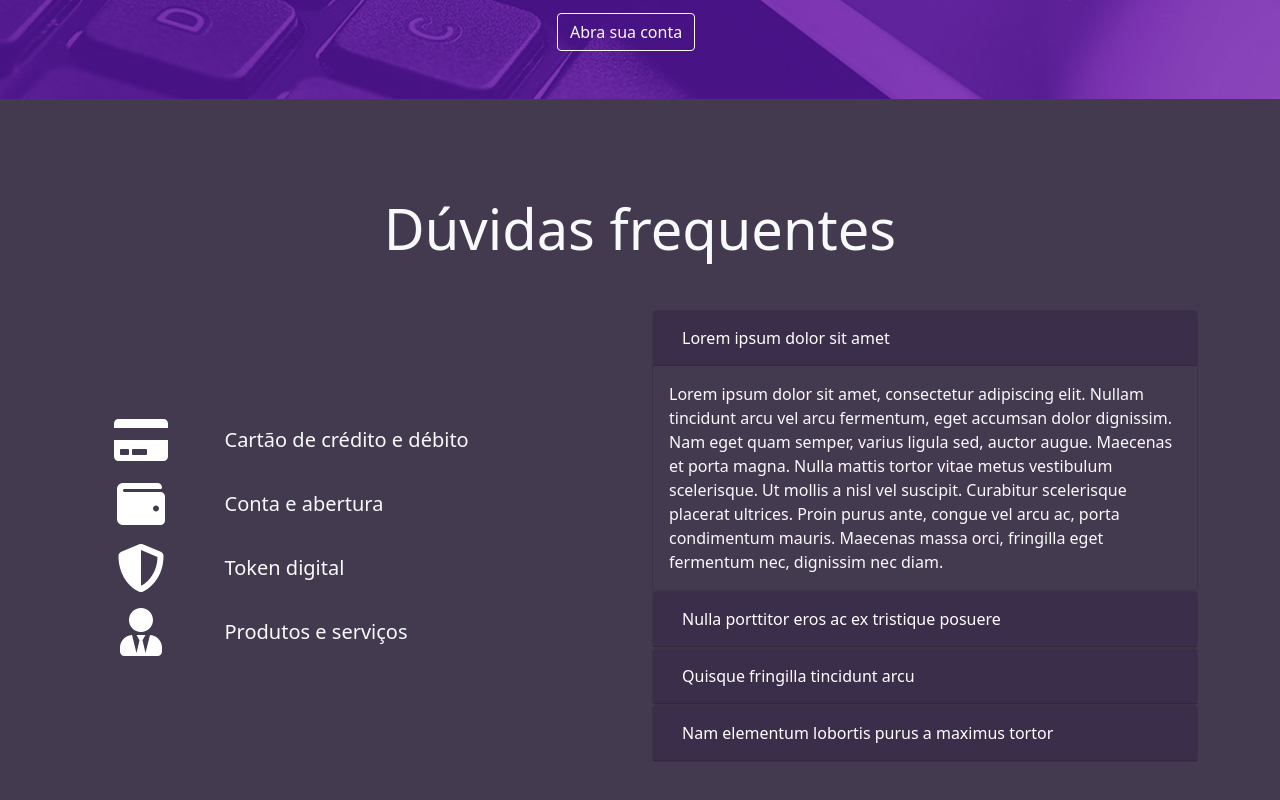
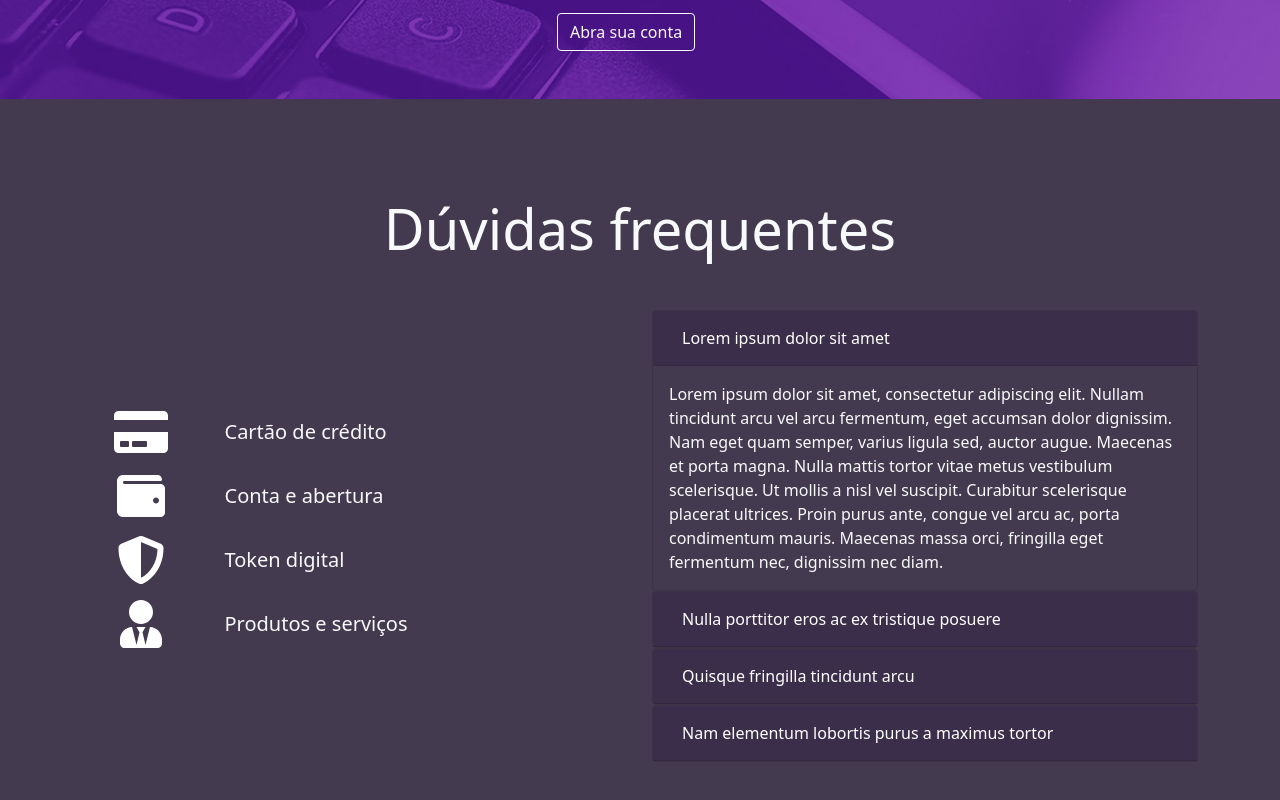
Before and after one commit to Lucashylario/magbank21, a React (Create React App) app: page / in a window 1280 px wide. Shown: the part 2410-3210 px from the top of the page. Built offline with nearby package versions, Linux system fonts and the light colour scheme.

Commit message:
códgo refatorado

```diff
--- a/src/components/Faq.js
+++ b/src/components/Faq.js
@@ -1,11 +1,19 @@
-import React from 'react';
+import React, { useState } from 'react';
 import { Container, Row, Col, Card, Accordion, Button } from 'react-bootstrap';
 import IconText from './IconText';
 import { FontAwesomeIcon } from '@fortawesome/react-fontawesome';
 import { faCreditCard, faWallet, faShieldAlt, faUserTie } from '@fortawesome/free-solid-svg-icons';
 import './Faq.scss';
 
-const Faq = () => (
+const Faq = () => {
+    const options = [
+        {icon: faCreditCard, text: 'Cartão de crédito'},
+        {icon: faWallet, text: 'Conta e abertura'},
+        {icon: faShieldAlt, text: 'Token digital'},
+        {icon: faUserTie, text: 'Produtos e serviços'},
+    ];
+
+    return (
     <section className='faq text-light'>
         <Container className='py-5'>
             <Row className='text-center'>
@@ -15,25 +23,17 @@ const Faq = () => (
             <Row className='d-flex align-items-center justify-items-center'>
                 <Col className='d-lg-none mb-5' xs={12}>
                     <Row>
-                        <Col className='d-flex justify-content-center'>
-                            <FontAwesomeIcon icon={faCreditCard} size='2x' color='#fff'/>
-                        </Col>
-                        <Col className='d-flex justify-content-center'>
-                            <FontAwesomeIcon icon={faWallet} size='2x' color='#fff'/>
-                        </Col>
-                        <Col className='d-flex justify-content-center'>
-                            <FontAwesomeIcon icon={faShieldAlt} size='2x' color='#fff'/>
-                        </Col>
-                        <Col className='d-flex justify-content-center'>
-                            <FontAwesomeIcon icon={faUserTie} size='2x' color='#fff'/>
-                        </Col>
+                        {options.map(({ icon }) => (
+                            <Col className='d-flex justify-content-center'>
+                                <FontAwesomeIcon icon={icon} size='2x' color='#fff'/>
+                            </Col>
+                        ))}
                     </Row>
                 </Col>
                 <Col className='d-none d-lg-block'>
-                    <IconText icon={faCreditCard} size={3} className='mb-3' textClassName='lead' color='#fff'>Cartão de crédito e débito</IconText>
-                    <IconText icon={faWallet} size={3} className='mb-3' textClassName='lead' color='#fff'>Conta e abertura</IconText>
-                    <IconText icon={faShieldAlt} size={3} className='mb-3' textClassName='lead' color='#fff'>Token digital</IconText>
-                    <IconText icon={faUserTie} size={3} textClassName='lead' color='#fff'>Produtos e serviços</IconText>
+                    {options.map(({ icon, text }) => (
+                        <IconText icon={icon} size={3} className='mb-3' textClassName='lead' color='#fff'>{text}</IconText>
+                    ))}
                 </Col>
                 <Col>
                     <Accordion defaultActiveKey="0">
@@ -114,6 +114,7 @@ const Faq = () => (
             </Row>
         </Container>
     </section>
-);
+)
+};
 
 export default Faq;
```
